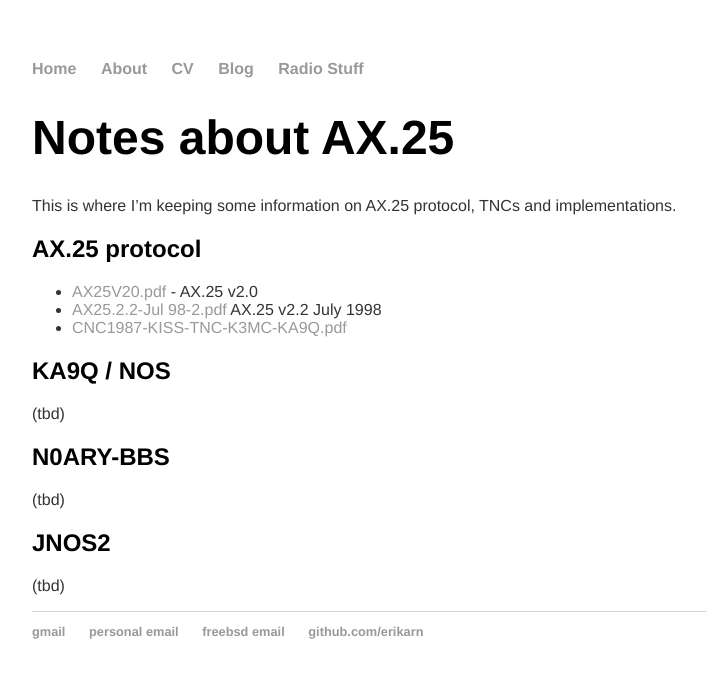
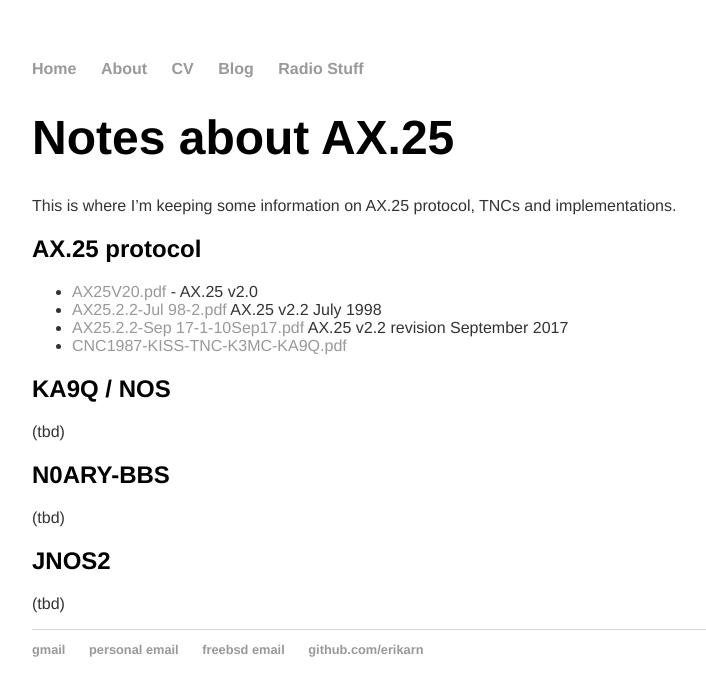
Before and after one commit to erikarn/erikarn.github.io, a Jekyll site: the page built from ax25/notes.md, in a window 1280 px wide. Shown: the top 696 px of the page, without its empty margins (160-866 px from the left). Built offline with Jekyll 4.4.1, drawn with Linux system fonts in a browser that asks for light colours.

Commit message:
I found another doc online; here it is

```diff
--- a/ax25/notes.md
+++ b/ax25/notes.md
@@ -12,6 +12,7 @@ implementations.
 
  * [AX25V20.pdf](AX25V20.pdf) - AX.25 v2.0
  * [AX25.2.2-Jul 98-2.pdf](AX25.2.2-Jul 98-2.pdf) AX.25 v2.2 July 1998
+ * [AX25.2.2-Sep 17-1-10Sep17.pdf](AX25.2.2-Sep 17-1-10Sep17.pdf) AX.25 v2.2 revision September 2017
  * [CNC1987-KISS-TNC-K3MC-KA9Q.pdf](CNC1987-KISS-TNC-K3MC-KA9Q.pdf)
 
 ## KA9Q / NOS
```
Also changed, not shown: 1 other file.
